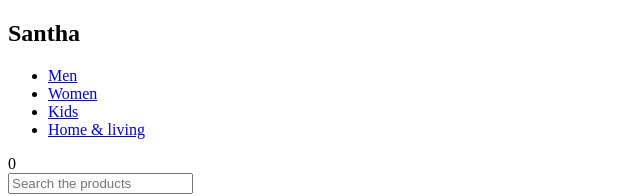
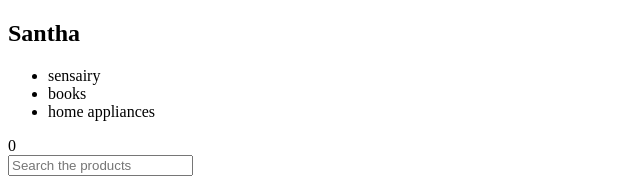
Before and after one commit to Thivythiya/santha, a React app: page / in a window 1280 px wide. Shown: the top 196 px of the page, without its empty margins (0-640 px from the left). Built offline with nearby package versions, Linux system fonts and the light colour scheme; the HTML template or start-up script is replaced by a standard one.

Commit message:
Added the clicking event for the header menu. When we click those, it will show the corresponding products.

```diff
--- a/package.json
+++ b/package.json
@@ -24,6 +24,8 @@
     "react": "^16.2.0",
     "react-dom": "^16.2.0",
     "react-redux": "^5.0.6",
+    "react-router": "^4.2.0",
+    "react-router-dom": "^4.2.2",
     "redux": "^3.7.2"
   },
   "devDependencies": {
--- a/src/components/App.jsx
+++ b/src/components/App.jsx
@@ -4,7 +4,6 @@ import './appStyle';
 import Header from './Header/Header';
 import SideBar from './SideBar/SideBar';
 import ProductsPage from './ProductsPage/ProductsPage';
-
 let productsList = [
 		{id:1, name: "Tymtix_Products - Sensairy-1", price: 10000, image: "images/sensairy.jpeg", date: "12 Oct 2017", category: 'sensairy'},
 		{id:2, name: "Javascript", price: 800, image: "images/javascript.jpg", date: "11 Jul 2017", category: 'books'},
@@ -56,6 +55,7 @@ let pricesList = [
 		max:20000,
 	}
 ];
+let categoryList = ['sensairy','books','home appliances'];
 
 class APP extends React.Component{
 	constructor(){
@@ -64,15 +64,23 @@ class APP extends React.Component{
 			count: 0,
 			value: 'new',
 			filterVal: [],
-			filterValPrice: []
+			filterValPrice: [],
+
 		}
 		this.handleClick = this.handleClick.bind(this);
 		this.change = this.change.bind(this);
+		this.onClickChange = this.onClickChange.bind(this);
 	}
 	handleClick() {
 	    this.setState(prevState => ({
 	      count: prevState.count + 1
 	    }));
+  	}
+  	onClickChange(category){
+  		console.log("category", category);
+
+		let {filterVal=[]} = this.state;
+  		this.setState({filterVal: category})
   	}
   	change(event){
 		this.setState({value: event.target.value})
@@ -150,10 +158,11 @@ class APP extends React.Component{
 
 
 
-		let {filterVal=[]} = this.state;
+		let {filterVal=[],filterValCat} = this.state;
 
 		let finalProductsList = productsList.filter(item => {
 			return filterVal.indexOf(item['category']) >= 0
+
 		});
 
 		finalProductsList = (filterVal.length == 0) ? productsList : finalProductsList;
@@ -165,6 +174,7 @@ class APP extends React.Component{
 
 			console.log("price", price);
 			//filterValPrice.indexOf(item['range_num']) >= 0
+
 			let isInRange = false;
 			pricesList.map((item) => {
 				console.log("item", item['min'], "max", item['max']);
@@ -183,12 +193,11 @@ class APP extends React.Component{
 		}
 		return (
 		<div id="root-app">
-			<Header countValue = {countValue}/>
+			<Header countValue = {countValue} category= {categoryList} onClickChange={this.onClickChange}/>
 			<div className="container">
-				<SideBar onCheckedFilter={this.onCheckedFilter.bind(this)} onCheckedFilterPrice = {this.onCheckedFilterPrice.bind(this)} priceList={pricesList}/>
+				<SideBar onCheckedFilter={this.onCheckedFilter.bind(this)} onCheckedFilterPrice = {this.onCheckedFilterPrice.bind(this)} category= {categoryList} priceList={pricesList}/>
 
 				<ProductsPage productsList = {finalProductsList} handleClick = {this.handleClick} change={this.change} />
-
 			</div>
 		</div>
 	)
--- a/src/components/Header/Header.jsx
+++ b/src/components/Header/Header.jsx
@@ -1,12 +1,21 @@
 import React, {Component} from 'react';
 import './headerStyle';
+import { BrowserRouter, Route, Link } from 'react-router-dom';
+
 export default class Header extends Component{
 	constructor(){
 		super()
 	}
+
+	passClickChange(val){
+		this.props.onClickChange(val);
+	}
+
 	render(){
 
 		console.log("on recieving cart cout", this.props);
+		let {category} = this.props;
+		//let {category,onClickChange} = this.props;
 
 		return <div id="appheader">
 				<div>
@@ -14,10 +23,11 @@ export default class Header extends Component{
 				</div>
 				<div>
 					<ul>
-						<li><a href="#">Men</a></li>
-						<li><a href="#">Women</a></li>
-						<li><a href="#">Kids</a></li>
-						<li><a href="#">Home & living</a></li>
+					{
+						category.map((menu,i) => {
+							return <li key={i} onClick={this.passClickChange.bind(this,menu)}>{menu}</li>
+						})
+					}
 					</ul>
 				</div>
 				<div className="cart-details">
--- a/src/components/Header/headerStyle.scss
+++ b/src/components/Header/headerStyle.scss
@@ -20,10 +20,9 @@
 			min-width: 140px;
 			width: 10%;
 			float: left;
-			a{
-				color: #848484;
-    			font-weight: 600;
-			}
+			color: #848484;
+    		font-weight: 600;
+    		cursor: pointer;
 		}
 	}
 	.cart-details{
--- a/src/components/SideBar/SideBar.jsx
+++ b/src/components/SideBar/SideBar.jsx
@@ -1,7 +1,7 @@
 import React, {Component} from 'react';
 import './SideBarStyle';
 
-let category = ['sensairy','books','home appliances'];
+
 
 export default class SideBar extends Component{
 
@@ -10,7 +10,7 @@ export default class SideBar extends Component{
 	}
 
 	render(){
-		let {onCheckedFilter,onCheckedFilterPrice,priceList} = this.props;
+		let {onCheckedFilter,onCheckedFilterPrice,priceList,category} = this.props;
 		return (<div className="sidebar-div">
 					<div>
 						<h4>Categories</h4>
```
Also changed, not shown: 1 other file (tests, documents, lock files or other folders).
